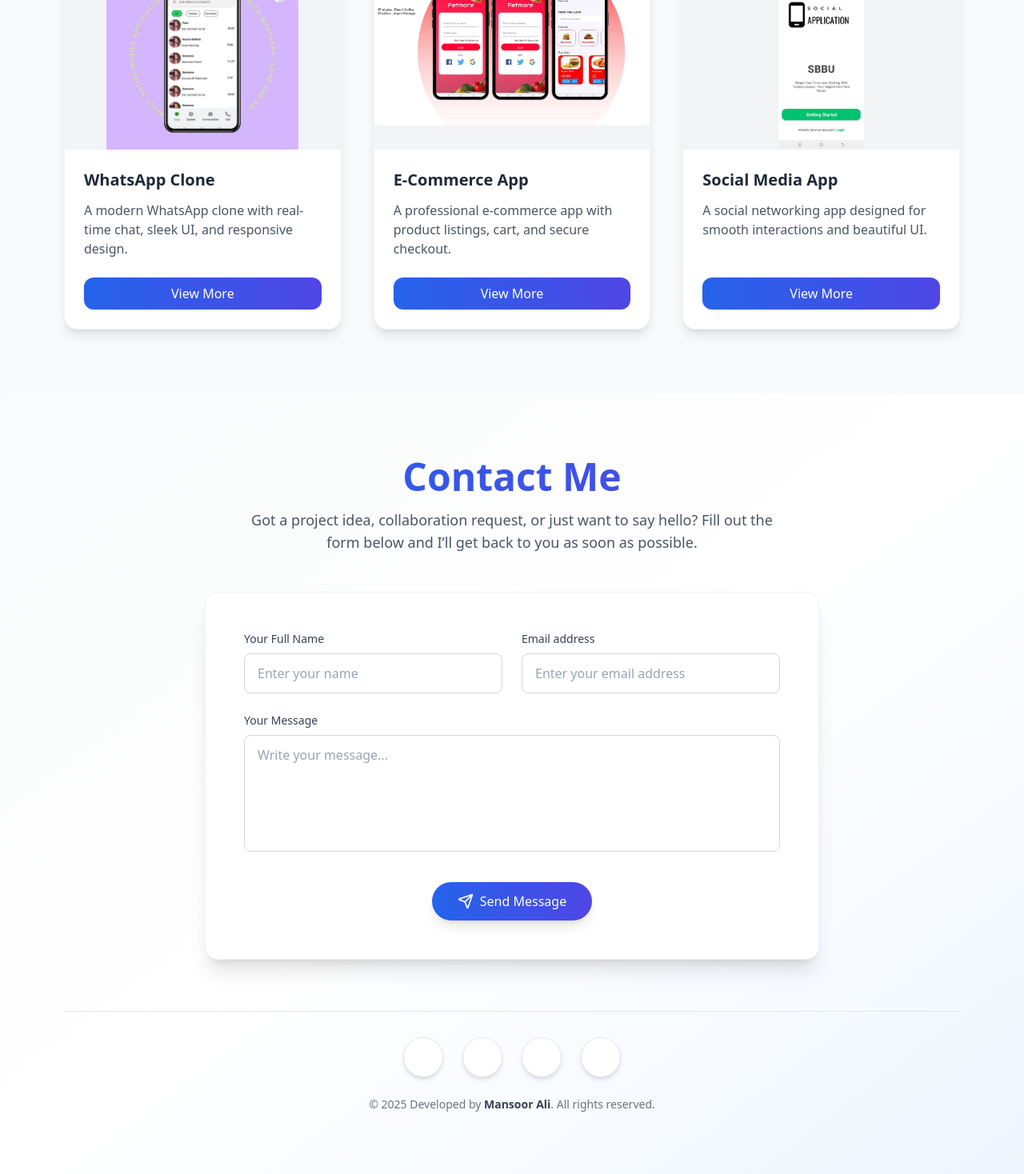
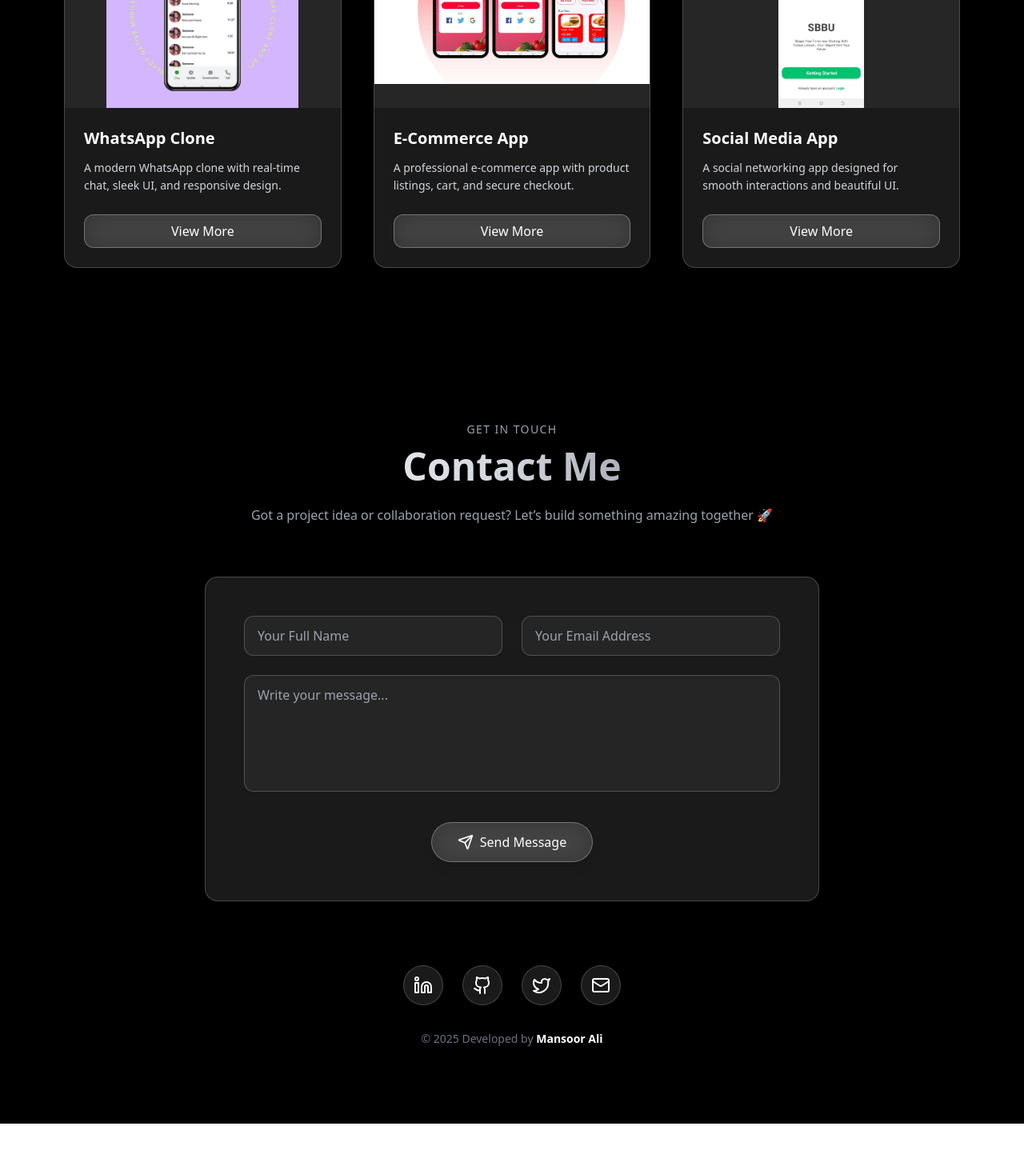
Before and after one commit to Mansoorali121/React_Native_Portfolio, a React (Create React App) app: page / in a window 1280 px wide. Shown: the part 2540-4008 px from the top of the page at 80% size. After the commit the page ends 3945 px from the top, so only its background shows below. Built offline with nearby package versions, Linux system fonts and the light colour scheme; the HTML template or start-up script is replaced by a standard one.

Commit message:
React  portfolio change complete

```diff
--- a/src/components/Contact.js
+++ b/src/components/Contact.js
@@ -5,140 +5,148 @@ export default function Contact() {
   return (
     <section
       id="contact"
-      className="px-6 md:px-20 py-20 bg-gradient-to-br from-gray-50 via-white to-blue-50"
+      className="px-6 md:px-20 py-24 bg-black text-white"
     >
-      <div className="max-w-4xl mx-auto text-center">
       {/* Heading */}
-        <motion.h2
-          initial={{ opacity: 0, y: -20 }}
-          whileInView={{ opacity: 1, y: 0 }}
-          transition={{ duration: 0.6 }}
-          className="text-3xl md:text-5xl font-extrabold bg-gradient-to-r from-blue-600 to-indigo-600 bg-clip-text text-transparent"
-        >
-          Contact Me
-        </motion.h2>
-        <p className="mt-4 text-gray-600 text-base md:text-lg max-w-2xl mx-auto">
-          Got a project idea, collaboration request, or just want to say hello?
-          Fill out the form below and I’ll get back to you as soon as possible.
-        </p>
-      </div>
 
-      {/* Form Section */}
-      <motion.form
-        initial={{ opacity: 0, y: 50 }}
+      <motion.div
+        initial={{ opacity: 0, y: -40 }}
         whileInView={{ opacity: 1, y: 0 }}
         transition={{ duration: 0.8 }}
-        className="mt-12 max-w-3xl mx-auto bg-white shadow-xl rounded-2xl p-8 md:p-12 border border-gray-100"
+        viewport={{ once: true }}
+        className="text-center max-w-3xl mx-auto"
       >
+        <p className="text-gray-400 uppercase tracking-widest text-sm">
+          Get In Touch
+        </p>
+
+        <h2 className="text-3xl md:text-5xl font-extrabold mt-3
+        bg-gradient-to-r from-white via-gray-300 to-gray-500
+        bg-clip-text text-transparent">
+          Contact Me
+        </h2>
+
+        <p className="mt-6 text-gray-400 leading-relaxed">
+          Got a project idea or collaboration request?
+          Let’s build something amazing together 🚀
+        </p>
+      </motion.div>
+
+      {/* Form */}
+
+      <motion.form
+        initial={{ opacity: 0, y: 60 }}
+        whileInView={{ opacity: 1, y: 0 }}
+        transition={{ duration: 0.8 }}
+        viewport={{ once: true }}
+        className="mt-16 max-w-3xl mx-auto
+        backdrop-blur-xl bg-white/10
+        border border-white/20
+        rounded-2xl shadow-2xl p-8 md:p-12"
+      >
+
         {/* Name & Email */}
-        <div className="grid grid-cols-1 md:grid-cols-2 gap-6">
-          <div>
-            <label
-              htmlFor="name"
-              className="block text-sm font-medium text-gray-700 mb-2"
-            >
-              Your Full Name
-            </label>
+
+        <div className="grid md:grid-cols-2 gap-6">
+
           <input
             type="text"
-              id="name"
-              name="name"
-              placeholder="Enter your name"
-              className="w-full px-4 py-3 rounded-lg border border-gray-300 focus:ring-2 focus:ring-blue-500 focus:border-blue-500 outline-none text-gray-700"
+            placeholder="Your Full Name"
             required
+            className="w-full px-4 py-3 rounded-xl
+            bg-white/5 border border-white/20
+            focus:border-white/50 focus:ring-2 focus:ring-white/20
+            outline-none transition duration-300"
           />
-          </div>
 
-          <div>
-            <label
-              htmlFor="email"
-              className="block text-sm font-medium text-gray-700 mb-2"
-            >
-               Email address
-            </label>
           <input
             type="email"
-              id="email"
-              name="email"
-              placeholder="Enter your email address"
-              className="w-full px-4 py-3 rounded-lg border border-gray-300 focus:ring-2 focus:ring-blue-500 focus:border-blue-500 outline-none text-gray-700"
+            placeholder="Your Email Address"
             required
+            className="w-full px-4 py-3 rounded-xl
+            bg-white/5 border border-white/20
+            focus:border-white/50 focus:ring-2 focus:ring-white/20
+            outline-none transition duration-300"
           />
-          </div>
+
         </div>
 
         {/* Message */}
-        <div className="mt-6">
-          <label
-            htmlFor="message"
-            className="block text-sm font-medium text-gray-700 mb-2"
-          >
-            Your Message
-          </label>
+
         <textarea
-            id="message"
-            name="message"
           rows="5"
           placeholder="Write your message..."
-            className="w-full px-4 py-3 rounded-lg border border-gray-300 focus:ring-2 focus:ring-blue-500 focus:border-blue-500 outline-none text-gray-700 resize-none"
           required
+          className="mt-6 w-full px-4 py-3 rounded-xl
+          bg-white/5 border border-white/20
+          focus:border-white/50 focus:ring-2 focus:ring-white/20
+          outline-none resize-none transition duration-300"
         ></textarea>
-        </div>
 
-        {/* Submit Button */}
+        {/* Button */}
+
         <div className="mt-8 flex justify-center">
+
           <button
             type="submit"
-            className="inline-flex items-center gap-2 px-8 py-3 bg-gradient-to-r from-blue-600 to-indigo-600 text-white rounded-full shadow-lg hover:from-blue-700 hover:to-indigo-700 transition-transform transform hover:scale-105 font-medium"
+            className="relative inline-flex items-center gap-2 px-8 py-3
+            rounded-full border border-white/30
+            bg-white/10 backdrop-blur-lg
+            hover:bg-white/20 transition duration-300
+            hover:scale-105 shadow-lg"
           >
             <Send className="w-5 h-5" />
             Send Message
           </button>
+
         </div>
+
       </motion.form>
 
-      {/* Footer Section */}
-      <footer className="mt-16 border-t border-gray-200 pt-8 text-center">
-        {/* Social Icons */}
-        <div className="flex justify-center gap-6 mb-6">
+      {/* Social Section */}
+
+      <motion.div
+        initial={{ opacity: 0 }}
+        whileInView={{ opacity: 1 }}
+        transition={{ duration: 0.8 }}
+        viewport={{ once: true }}
+        className="mt-20 text-center"
+      >
+
+        <div className="flex justify-center gap-6">
+
+          {[
+            { icon: Linkedin, link: "https://linkedin.com" },
+            { icon: Github, link: "https://github.com" },
+            { icon: Twitter, link: "https://twitter.com" },
+            { icon: Mail, link: "mailto:youremail@example.com" },
+          ].map((item, index) => (
             <a
-            href="https://linkedin.com"
+              key={index}
+              href={item.link}
               target="_blank"
               rel="noopener noreferrer"
-            className="p-3 rounded-full bg-white shadow-md border hover:scale-110 hover:text-blue-600 transition-transform"
+              className="p-3 rounded-full
+              bg-white/10 border border-white/20
+              backdrop-blur-lg
+              hover:scale-110 hover:bg-white/20
+              transition duration-300"
             >
-            <Linkedin className="w-6 h-6" />
+              <item.icon className="w-6 h-6" />
             </a>
-          <a
-            href="https://github.com"
-            target="_blank"
-            rel="noopener noreferrer"
-            className="p-3 rounded-full bg-white shadow-md border hover:scale-110 hover:text-gray-800 transition-transform"
-          >
-            <Github className="w-6 h-6" />
-          </a>
-          <a
-            href="https://twitter.com"
-            target="_blank"
-            rel="noopener noreferrer"
-            className="p-3 rounded-full bg-white shadow-md border hover:scale-110 hover:text-blue-400 transition-transform"
-          >
-            <Twitter className="w-6 h-6" />
-          </a>
-          <a
-            href="mailto:youremail@example.com"
-            className="p-3 rounded-full bg-white shadow-md border hover:scale-110 hover:text-red-500 transition-transform"
-          >
-            <Mail className="w-6 h-6" />
-          </a>
+          ))}
+
         </div>
 
-        {/* Copyright */}
-        <p className="text-gray-500 text-sm">
-          © {new Date().getFullYear()} Developed by  {" "}
-          <span className="font-semibold text-gray-700">Mansoor Ali</span>. All rights reserved.
+        <p className="mt-8 text-gray-500 text-sm">
+          © {new Date().getFullYear()} Developed by{" "}
+          <span className="text-white font-semibold">
+            Mansoor Ali
+          </span>
         </p>
-      </footer>
+
+      </motion.div>
+
     </section>
   );
 }
--- a/src/components/Testimonials.js
+++ b/src/components/Testimonials.js
@@ -1,12 +1,13 @@
 import { useState } from "react";
-import { motion } from "framer-motion";
+import { motion, AnimatePresence } from "framer-motion";
+import { X } from "lucide-react";
+
 import WhatsApp from "./WhatsApp.jpeg";
 import Ecommerce from "./Ecommerce.jpg";
 import Social from "./SocialApp.jpg";
-import SocialApp1 from "./SocialApp1.jpg"
-import SocialApp2 from "./SocialApp2.jpg"
-import SocialApp3 from "./SocialAPp3.jpg"
-
+import SocialApp1 from "./SocialApp1.jpg";
+import SocialApp2 from "./SocialApp2.jpg";
+import SocialApp3 from "./SocialAPp3.jpg";
 
 export default function Testimonials() {
   const [selectedProject, setSelectedProject] = useState(null);
@@ -16,7 +17,7 @@ export default function Testimonials() {
       title: "WhatsApp Clone",
       feedback:
         "A modern WhatsApp clone with real-time chat, sleek UI, and responsive design.",
-      projectImages: [WhatsApp, WhatsApp, WhatsApp], // multiple screenshots
+      projectImages: [WhatsApp, WhatsApp, WhatsApp],
     },
     {
       title: "E-Commerce App",
@@ -28,95 +29,170 @@ export default function Testimonials() {
       title: "Social Media App",
       feedback:
         "A social networking app designed for smooth interactions and beautiful UI.",
-      projectImages: [Social, SocialApp1, SocialApp2,SocialApp3],
+      projectImages: [Social, SocialApp1, SocialApp2, SocialApp3],
     },
   ];
 
   return (
-    <section id="testimonials" className="px-6 md:px-20 py-20 bg-gray-50">
-      <div className="max-w-6xl mx-auto text-center mb-16">
-        <p className="text-gray-500 text-lg font-medium uppercase tracking-wide">
+    <section
+      id="testimonials"
+      className="px-6 md:px-20 py-24 bg-black text-white"
+    >
+      {/* Heading */}
+
+      <motion.div
+        initial={{ opacity: 0, y: -40 }}
+        whileInView={{ opacity: 1, y: 0 }}
+        transition={{ duration: 0.8 }}
+        viewport={{ once: true }}
+        className="text-center mb-16"
+      >
+        <p className="text-gray-400 uppercase tracking-widest text-sm">
           Recent Work
         </p>
-        <h2 className="text-4xl md:text-5xl font-extrabold bg-gradient-to-r from-blue-600 to-indigo-600 bg-clip-text text-transparent">
+
+        <h2 className="text-3xl md:text-5xl font-extrabold mt-3
+        bg-gradient-to-r from-white via-gray-300 to-gray-500
+        bg-clip-text text-transparent">
           Projects Showcase
         </h2>
-        <p className="mt-4 text-gray-600 text-base md:text-lg max-w-2xl mx-auto leading-relaxed">
-          Explore some of my recent mobile app designs with polished interfaces
-          and professional functionality.
-        </p>
-      </div>
+      </motion.div>
 
       {/* Projects Grid */}
+
       <div className="grid md:grid-cols-3 gap-10">
+
         {projects.map((project, index) => (
+
           <motion.div
             key={index}
-            initial={{ opacity: 0, y: 50 }}
+            initial={{ opacity: 0, y: 60 }}
             whileInView={{ opacity: 1, y: 0 }}
             transition={{ duration: 0.6, delay: index * 0.2 }}
-            className="bg-white rounded-2xl shadow-lg overflow-hidden border border-gray-100 hover:shadow-2xl transition-shadow flex flex-col"
+            viewport={{ once: true }}
+            whileHover={{ scale: 1.05 }}
+            className="backdrop-blur-lg bg-white/10 border border-white/20
+            rounded-2xl shadow-xl overflow-hidden transition-all duration-300
+            hover:border-white/40"
           >
-            {/* Project Screenshot */}
-            <div className="w-full h-60 bg-gray-100 flex items-center justify-center overflow-hidden">
+
+            {/* Image */}
+
+            <div className="h-60 overflow-hidden flex items-center justify-center bg-white/5">
+
               <img
                 src={project.projectImages[0]}
                 alt={project.title}
-                className="h-full object-contain"
+                className="h-full object-contain transition duration-500 hover:scale-110"
               />
+
             </div>
 
-            {/* Project Content */}
-            <div className="p-6 flex flex-col flex-grow text-left">
-              <h3 className="text-xl font-bold text-gray-800">
+            {/* Content */}
+
+            <div className="p-6 text-left">
+
+              <h3 className="text-xl font-bold">
                 {project.title}
               </h3>
-              <p className="text-gray-600 mt-3 flex-grow">{project.feedback}</p>
+
+              <p className="text-gray-300 mt-3 text-sm leading-relaxed">
+                {project.feedback}
+              </p>
 
               <button
                 onClick={() => setSelectedProject(project)}
-                className="mt-6 px-4 py-2 bg-gradient-to-r from-blue-600 to-indigo-600 text-white rounded-xl shadow hover:opacity-90 transition"
+                className="mt-6 w-full px-4 py-2
+                bg-white/10 border border-white/30
+                rounded-xl backdrop-blur-lg
+                hover:bg-white/20 transition duration-300
+                hover:scale-105"
               >
                 View More
               </button>
-            </div>
-          </motion.div>
-        ))}
+
             </div>
 
-      {/* Modal for More Screenshots */}
+          </motion.div>
+
+        ))}
+
+      </div>
+
+      {/* Modal */}
+
+      <AnimatePresence>
+
         {selectedProject && (
-        <div className="fixed inset-0 bg-black/60 flex items-center justify-center z-50 p-4">
-          <div className="bg-white rounded-2xl shadow-2xl max-w-4xl w-full overflow-y-auto max-h-[90vh] relative">
+
+          <motion.div
+            initial={{ opacity: 0 }}
+            animate={{ opacity: 1 }}
+            exit={{ opacity: 0 }}
+            className="fixed inset-0 bg-black/70 flex items-center justify-center z-50 p-4"
+          >
+
+            <motion.div
+              initial={{ scale: 0.8, y: 50 }}
+              animate={{ scale: 1, y: 0 }}
+              exit={{ scale: 0.8, y: 50 }}
+              transition={{ duration: 0.4 }}
+              className="bg-black/90 backdrop-blur-xl
+              border border-white/20
+              rounded-2xl shadow-2xl
+              max-w-5xl w-full relative
+              max-h-[90vh] overflow-y-auto"
+            >
+
               {/* Close Button */}
+
               <button
                 onClick={() => setSelectedProject(null)}
-              className="absolute top-4 right-4 text-gray-600 hover:text-black text-2xl"
+                className="absolute top-4 right-4 text-white
+                hover:scale-110 transition"
               >
-              ✕
+                <X size={24} />
               </button>
 
-            <div className="p-6">
-              <h3 className="text-2xl font-bold text-gray-800 mb-4">
+              <div className="p-8">
+
+                <h3 className="text-2xl font-bold mb-4">
                   {selectedProject.title}
                 </h3>
-              <p className="text-gray-600 mb-6">{selectedProject.feedback}</p>
 
-              {/* Screenshots Grid */}
+                <p className="text-gray-300 mb-6">
+                  {selectedProject.feedback}
+                </p>
+
+                {/* Images */}
+
                 <div className="grid md:grid-cols-2 gap-6">
+
                   {selectedProject.projectImages.map((img, i) => (
+
                     <img
                       key={i}
                       src={img}
-                    alt={`${selectedProject.title} Screenshot ${i + 1}`}
-                    className="rounded-xl shadow border object-contain w-full h-64 bg-gray-100"
+                      alt=""
+                      className="rounded-xl border border-white/20
+                      shadow-lg object-contain w-full h-64
+                      bg-white/5 hover:scale-105 transition duration-300"
                     />
+
                   ))}
+
                 </div>
+
               </div>
-          </div>
-        </div>
+
+            </motion.div>
+
+          </motion.div>
+
         )}
+
+      </AnimatePresence>
+
     </section>
   );
 }
```
Lines whose indentation alone changed are shown as unchanged.
